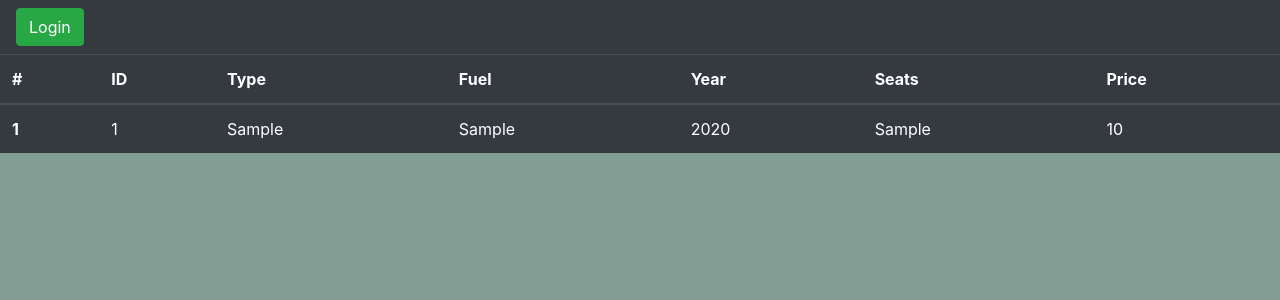
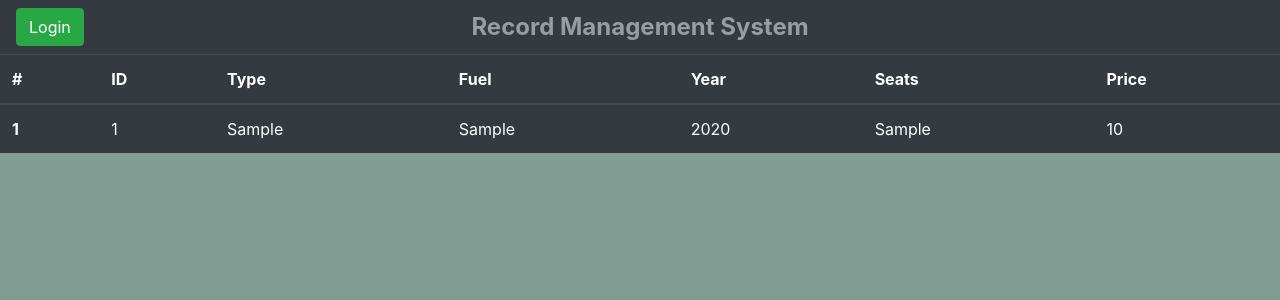
Before and after one commit to milanbalazs/record_management_system, a PHP site: page / in a window 1280 px wide. Shown: the top 300 px of the page. Run offline with PHP 8.4, Linux system fonts and the light colour scheme; tables that the repository leaves empty or names only in its code hold one stand-in row (values such as "Sample post").

Commit message:
Add Title link for main page (Nav Bar)

```diff
--- a/app/index.css
+++ b/app/index.css
@@ -8,3 +8,12 @@ body {
     font-weight: bold !important;
     color: rgb(189, 255, 233) !important;
 }
+
+.abs-center-x {
+    position: absolute;
+    left: 50%;
+    transform: translateX(-50%);
+    font-size: 24px !important;
+    font-weight: bold !important;
+    color: rgb(255, 255, 255) !important;
+}
--- a/app/index.php
+++ b/app/index.php
@@ -29,6 +29,12 @@ if($_SERVER['REQUEST_METHOD'] == "POST" and isset($_POST['logout_btn'])) {
 </head>
 <body>
     <nav class="navbar navbar-dark bg-dark">
+    <ul class="navbar-nav abs-center-x">
+        <li class="nav-item">
+            <a class="nav-link" href="#">Record Management System</a>
+        </li>
+    </ul>
+
     <form class="form-inline" action="index.php" method="post">
         <?php
             // Check if the user is already logged in, if yes then redirect him to index page
```
